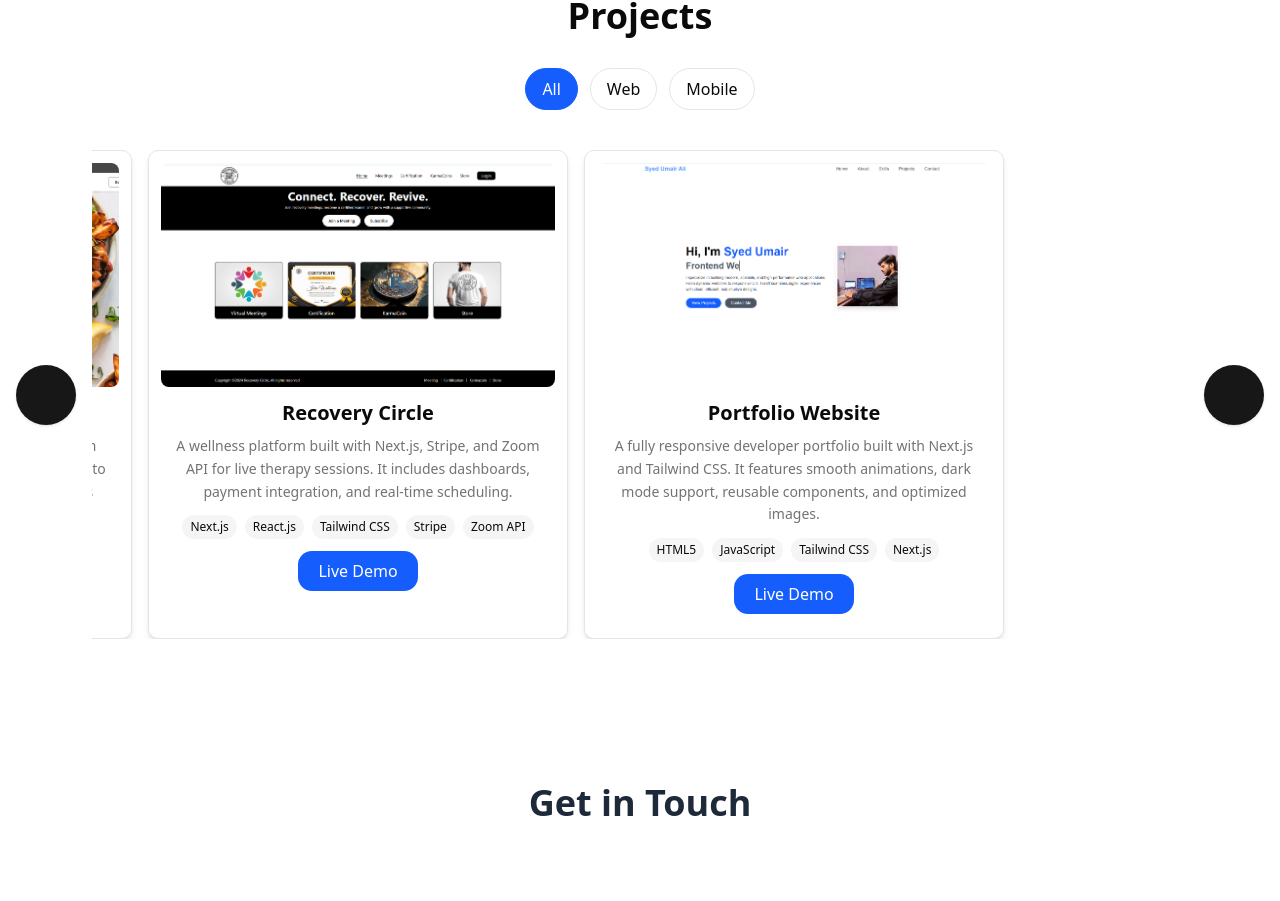
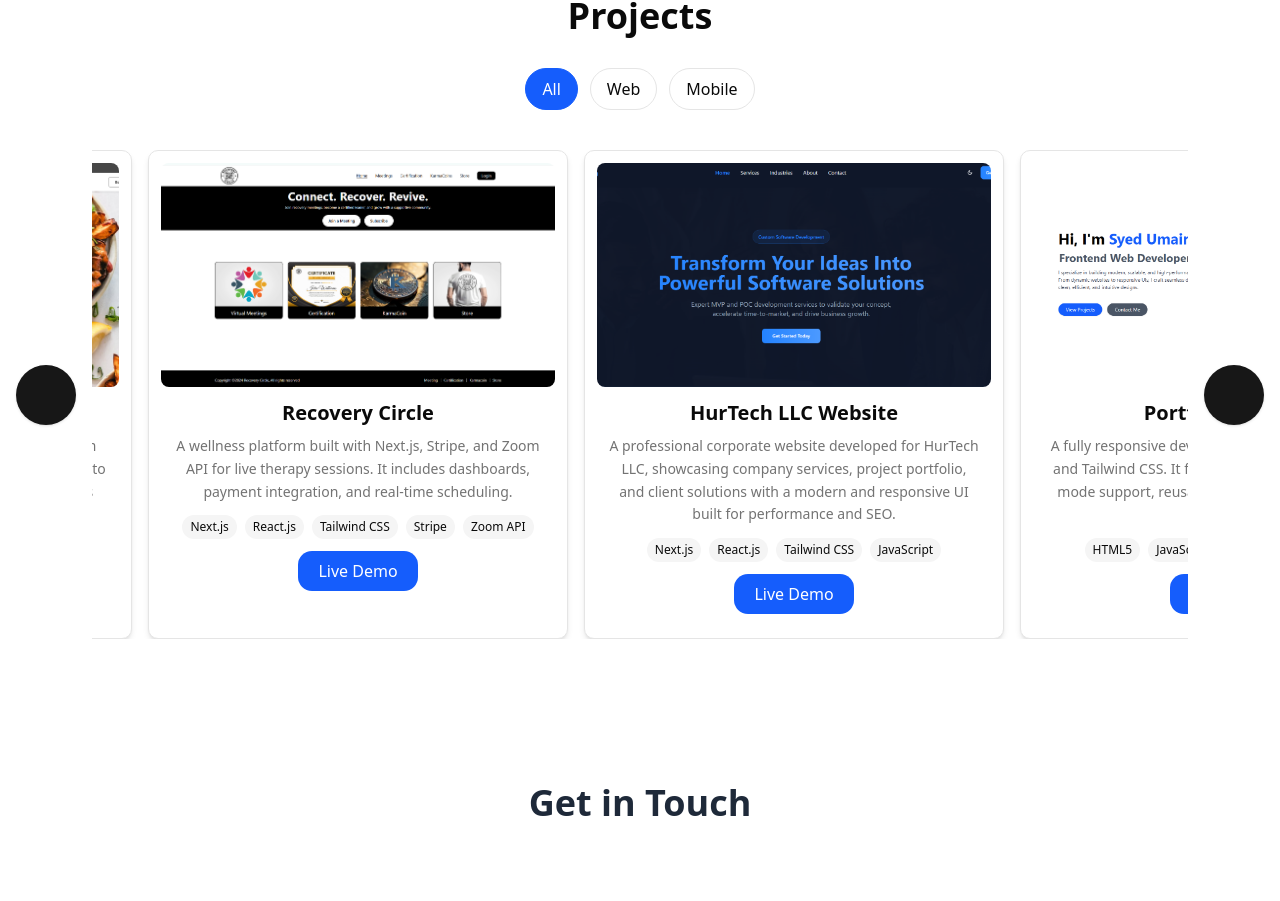
Before and after one commit to umayrrnaqvi/portfolio-syedumair, a Next.js app: page / in a window 1280 px wide. Shown: the part 2324-3225 px from the top of the page. Built offline with nearby package versions, Linux system fonts and the light colour scheme; some icons are missing.

Commit message:
add new project

```diff
--- a/app/components/Projects.jsx
+++ b/app/components/Projects.jsx
@@ -3,6 +3,7 @@
 import PorTfolio from "/public/portfolio.png";
 import bistrobliss from "../../public/bistrobliss.png";
 import recoverycircle from "../../public/recoverycircle.png";
+import hurTech from "../../public/hurTech.png"
 import { ChevronLeft, ChevronRight } from "@deemlol/next-icons";
 
 const projectData = [
@@ -36,6 +37,17 @@
     liveDemo: "https://recoverycircle.org/",
     category: "Web",
   },
+  {
+  id: 4,
+  title: "HurTech LLC Website",
+  description:
+    "A professional corporate website developed for HurTech LLC, showcasing company services, project portfolio, and client solutions with a modern and responsive UI built for performance and SEO.",
+  image: hurTech,
+  languages: ["Next.js", "React.js", "Tailwind CSS", "JavaScript"],
+  liveDemo: "https://www.hurtechllc.com/",
+  category: "Web",
+},
+
 ];
 
 const filters = ["All", "Web", "Mobile"];
```
Also changed, not shown: public/hurTech.png (added), public/portfolio.png.
